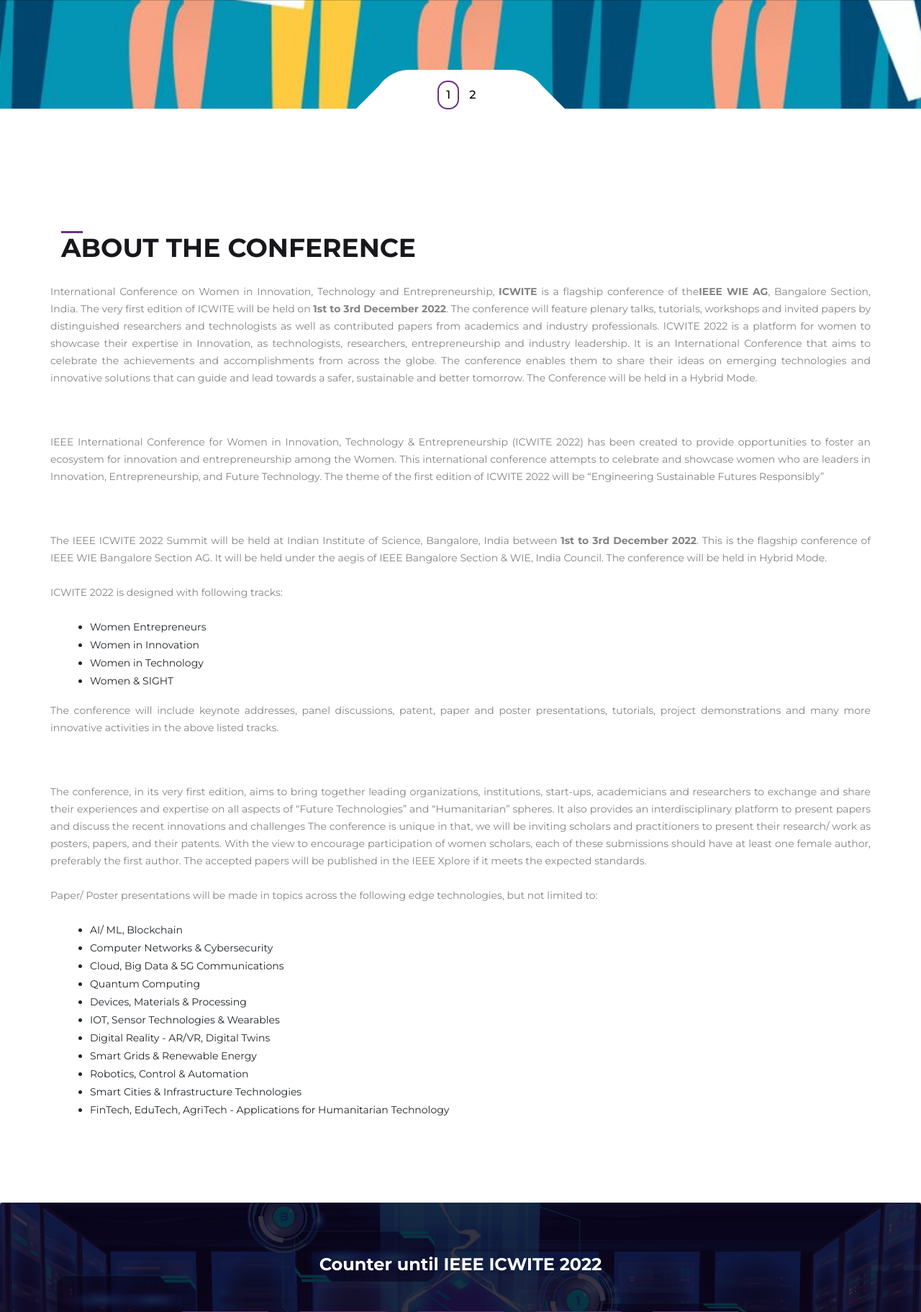
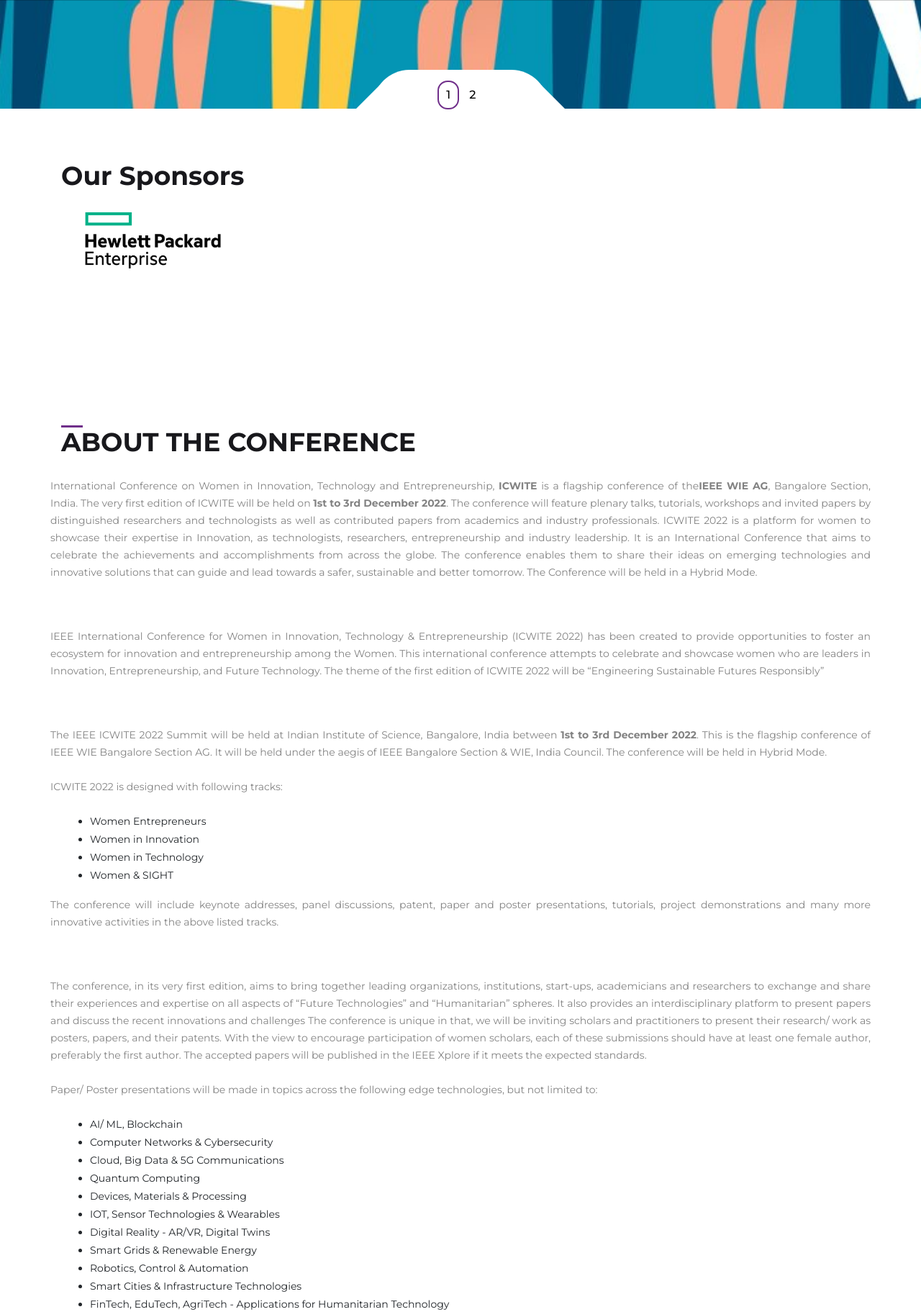
Before and after one commit to KetanKeshav/ICWITE, a PHP site: page / in a window 1280 px wide. Shown: the part 649-2472 px from the top of the page at 72% size. Run offline with PHP 8.4, Linux system fonts and the light colour scheme; some web fonts are replaced.

Commit message:
Updated Sponsor section in home page

```diff
--- a/index.php
+++ b/index.php
@@ -99,6 +99,20 @@
                 <li class="active" data="1.html"><span>2</span></li>
                 <li class="active" data="2.html"><span>3</span></li>
             </ul>
+        </div>
+    </section>
+
+    <section id="sponsorship" class="pb100">
+        <div class="container">
+
+            <h3 class="title">
+                Our Sponsors
+            </h3>
+            <div class="row mb-3 mt-3">
+            <div class="col-md-3 col-12">
+                <a href="https://www.hpe.com/in/en/home.html"><img class="img-fluid" src="assets/img/sponsors/hpe.png" alt="sponsors"></a>
+            </div>
+            </div>
         </div>
     </section>
 
```
